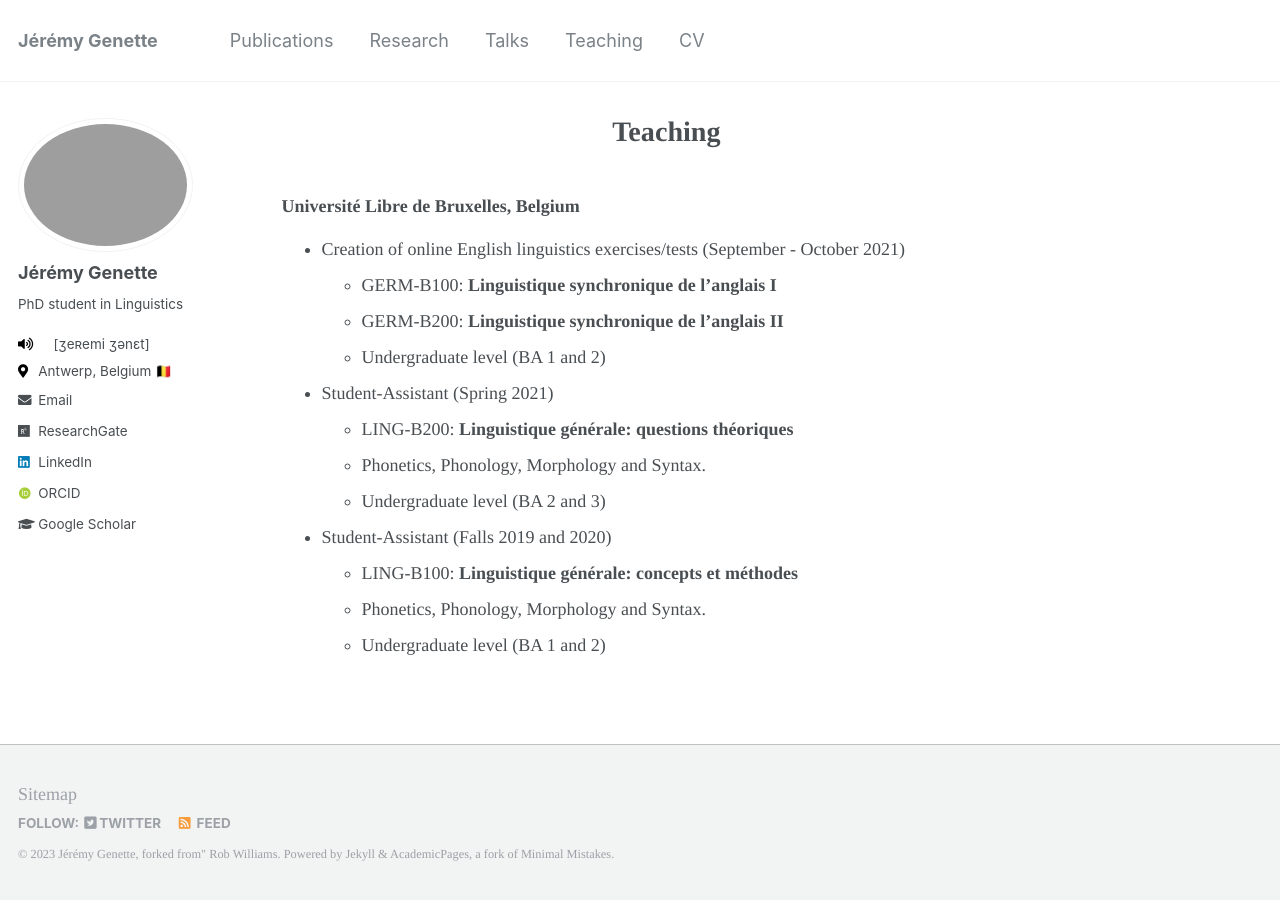
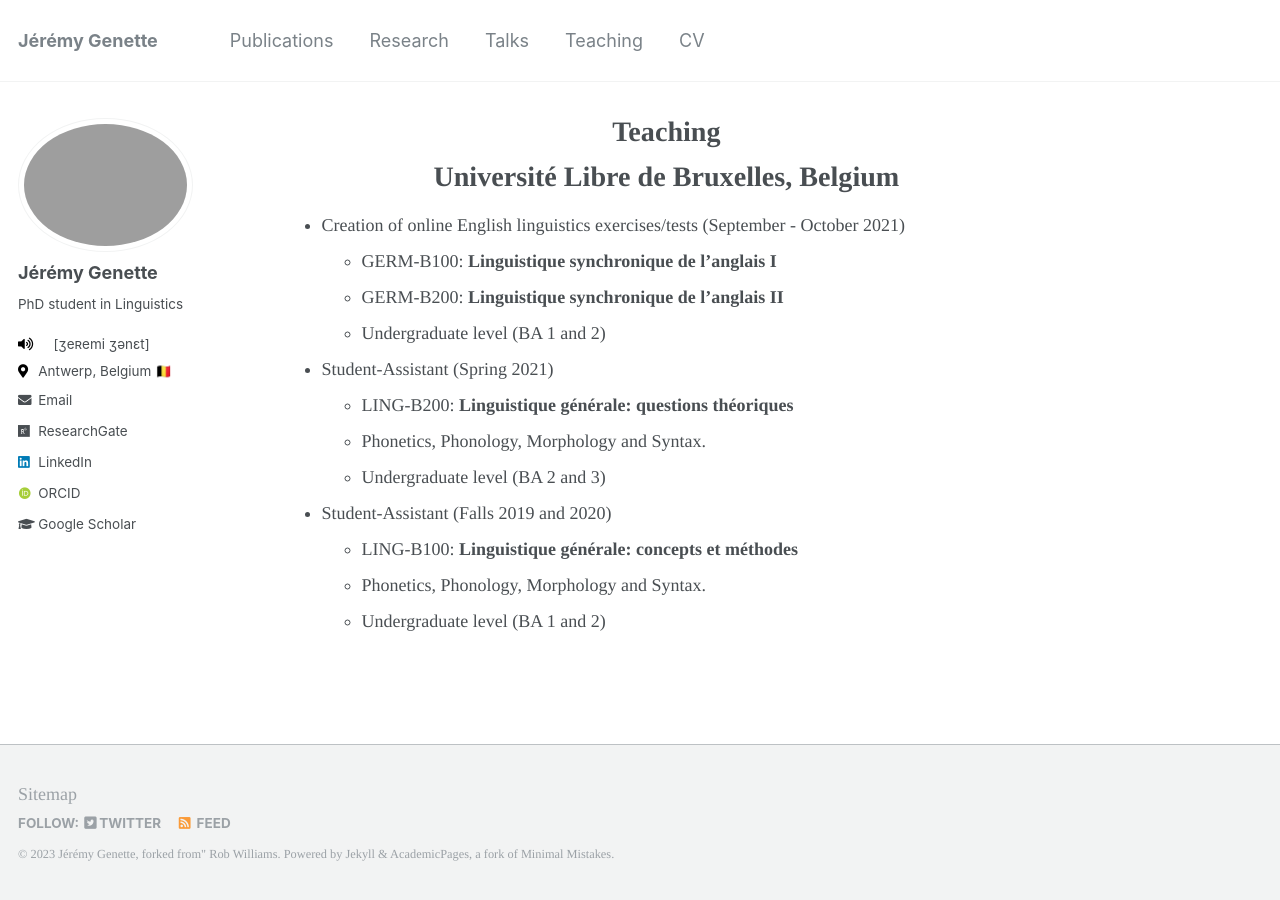
Before and after one commit to jgenette/jgenette.github.io, a Jekyll site: the page built from _pages/teaching.md, in a window 1280 px wide. Built offline with Jekyll 4.4.1, drawn with Linux system fonts in a browser that asks for light colours; some web fonts are replaced.

```diff
--- a/_pages/teaching.md
+++ b/_pages/teaching.md
@@ -3,7 +3,7 @@ permalink: /teaching/
 title: "Teaching"
 ---
 
-### Université Libre de Bruxelles, Belgium
+# Université Libre de Bruxelles, Belgium
 - Creation of online English linguistics exercises/tests (September - October 2021)
     - GERM-B100: **Linguistique synchronique de l’anglais I**
     - GERM-B200: **Linguistique synchronique de l’anglais II**
```
